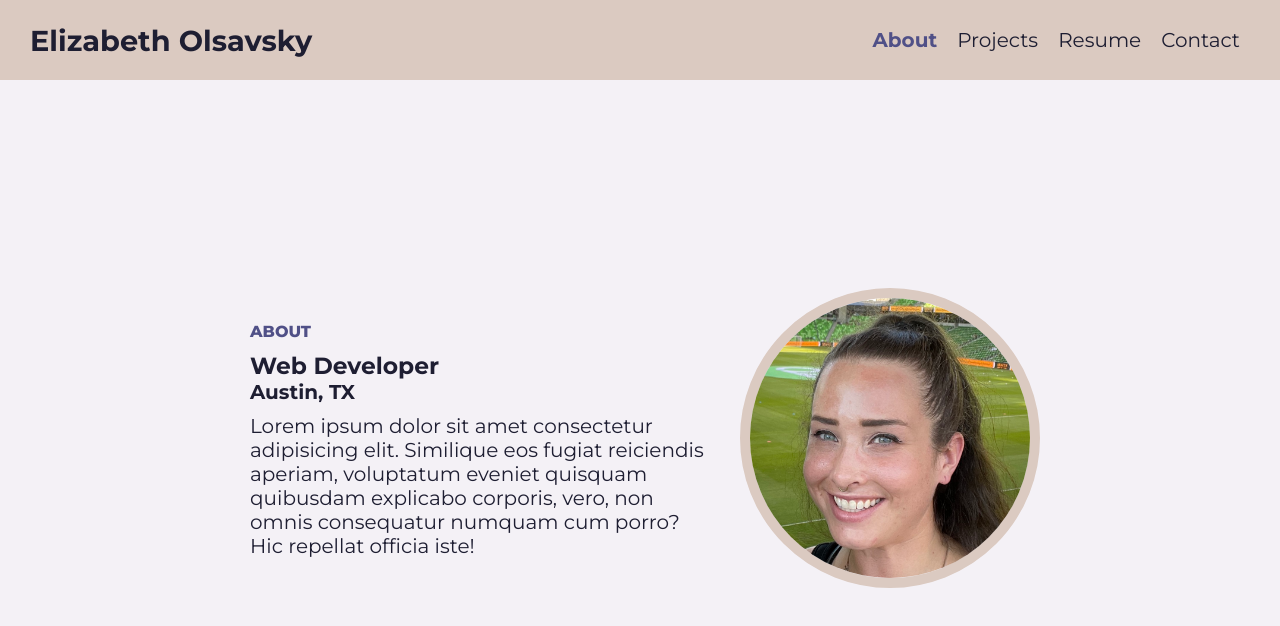
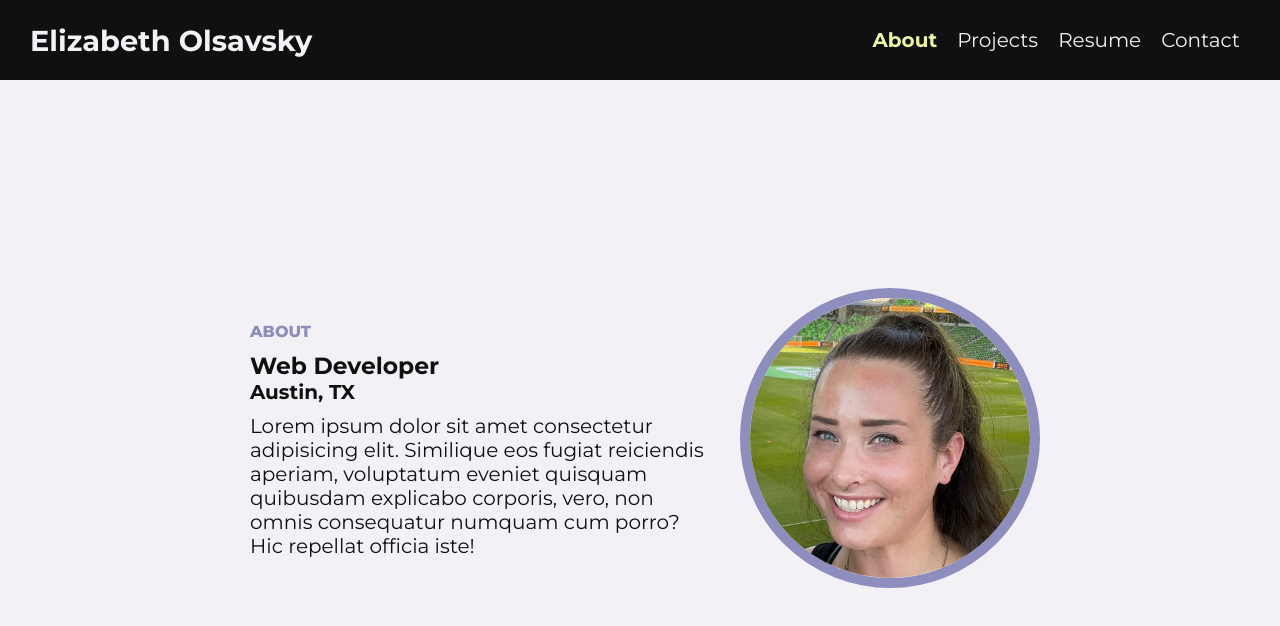
Before and after one commit to elizabetholsavsky/portfolio, a React (Create React App) app: page / in a window 1280 px wide. Shown: the top 626 px of the page. Built offline with nearby package versions, Linux system fonts and the light colour scheme.

Commit message:
update styles for color palette and nav icons/spans

```diff
--- a/src/App.css
+++ b/src/App.css
@@ -9,12 +9,13 @@
 }
 
 :root {
-    --primary: #dbcac1;
-    --text: rgb(30, 30, 50);
-    --action: #bc65e8;
-    --active: rgb(80, 80, 135);
-    --secondary: rgb(205, 205, 242);
     --background: #f4f1f6;
+    --primary:  rgb(16, 16, 16);
+    --text: rgb(16, 16, 16);
+    --secondary: rgb(141, 141, 190);
+    --secondary-light: rgba(141, 141, 190, .3);
+    --action: #ffcb9a;
+    --active: rgb(236, 245, 164);
     --font-size: 1.25rem;
 
 }
--- a/src/components/Nav/Hamburger.css
+++ b/src/components/Nav/Hamburger.css
@@ -12,7 +12,7 @@
     margin: 5px auto;
     -webkit-transition: all 0.3s ease-in-out;
     transition: all 0.3s ease-in-out;
-    background-color: var(--text);
+    background-color: #f4f1f6;
 }
 
 @media(max-width:825px) {
--- a/src/components/Nav/Nav.css
+++ b/src/components/Nav/Nav.css
@@ -27,7 +27,7 @@ header {
 }
 
 .name, .nav-link {
-    color: var(--text);
+    color: #f4f1f6;
     text-decoration: none;
 }
 
@@ -40,6 +40,10 @@ h1 {
 }
 
 .nav-link:hover {
+    color: var(--active);
+}
+
+.name:hover {
     color: var(--active);
 }
 
--- a/src/components/ScrollContainer/About/About.css
+++ b/src/components/ScrollContainer/About/About.css
@@ -5,7 +5,7 @@
 }
 
 .profile-picture img {
-    border: 10px solid var(--primary);
+    border: 10px solid var(--secondary);
     width: 300px;
     border-radius: 50%;
     margin: 10px;
--- a/src/components/ScrollContainer/Footer/Footer.css
+++ b/src/components/ScrollContainer/Footer/Footer.css
@@ -11,14 +11,7 @@ footer {
     flex-direction: column;
     align-items: center;
     flex-wrap: wrap;
-}
-
-footer a {
-    color: var(--text);
-    text-decoration: none;
-    margin: 10px;
-    padding: 5px;
-
+    color: #f4f1f6;
 }
 
 .copyright {
--- a/src/components/ScrollContainer/Projects/Project.js
+++ b/src/components/ScrollContainer/Projects/Project.js
@@ -47,14 +47,14 @@ const Project = ({
                     </button>
 
                     <button className="github-link" onClick={() => openLink(githubLink)}>
-                        <div>
+                        <div className='button-color'>
                             <Git title="GitHub Repository Link"/>
                             <span>View Repo</span>
                         </div>
                     </button>
 
                     <button className="vscode-link" onClick={() => openLink(vscodeLink)}>
-                        <div>
+                        <div className='button-color'>
                             <Code title="Visual Studios Code Link"/>
                             <span>Browse Code</span>
                         </div>
--- a/src/components/ScrollContainer/Projects/Projects.css
+++ b/src/components/ScrollContainer/Projects/Projects.css
@@ -1,5 +1,5 @@
 .project-card {
-    background-color: var(--secondary);
+    background-color: var(--secondary-light);
     display: flex;
     flex-wrap: wrap;
     padding: 20px;
@@ -85,8 +85,11 @@
 }
 
 .github-link, .vscode-link {
-    background-color: var(--primary);
     width: 32%;
+}
+
+.github-link, .vscode-link, .button-color {
+    background-color: var(--secondary);
 }
 
 /* project img (RIGHT SIDE) */
@@ -132,7 +135,6 @@
     }
 
     .github-link, .vscode-link {
-        background-color: var(--primary);
         width: 49%;
         margin-top: 10px;
     }
--- a/src/components/ScrollContainer/SVG/SVG.css
+++ b/src/components/ScrollContainer/SVG/SVG.css
@@ -5,3 +5,11 @@
     height: auto;
     padding-right: 2px;
 }
+
+footer svg {
+    fill: #f4f1f6;
+}
+
+footer svg:hover {
+    fill: var(--active)
+}
--- a/src/components/ScrollContainer/ScrollContainer.css
+++ b/src/components/ScrollContainer/ScrollContainer.css
@@ -38,7 +38,7 @@ section {
 .content-text h2 {
     text-transform: uppercase;
     font-weight: 800;
-    color: var(--active);
+    color: var(--secondary);
     font-size: 1rem;
     margin-bottom: 10px;
 }
```
